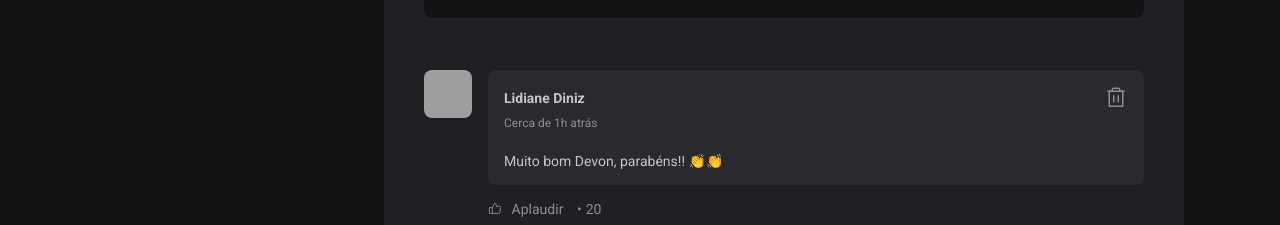
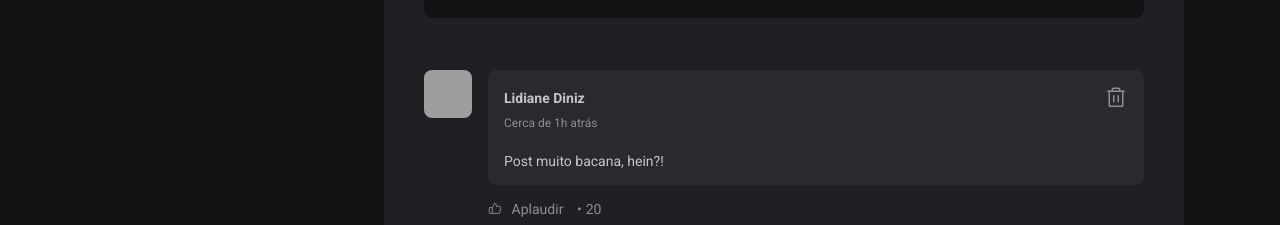
Before and after one commit to LidianeDiniz/Fundamentos_reactjs, a React (Vite) app: page / in a window 1280 px wide. Shown: the part 575-800 px from the top of the page. Built offline with nearby package versions, Linux system fonts and the light colour scheme; grey boxes are pictures that could not be loaded.

Commit message:
Inserindo comentários

```diff
--- a/src/components/Comment.jsx
+++ b/src/components/Comment.jsx
@@ -2,7 +2,7 @@
 import styles from './Comment.module.css';
 import {Avatar} from './Avatar';
 
-export function Comment(){
+export function Comment({content}){
     return(
         <div className={styles.comment}>
            <Avatar hasBorder = {false} src="https://github.com/LidianeDiniz.png"/>
@@ -20,7 +20,7 @@
                     </button>
                 </header>
 
-                <p>Muito bom Devon, parabéns!! 👏👏</p>
+                <p>{content}</p>
             </div>
             <footer>
                 <button>
--- a/src/components/Post.jsx
+++ b/src/components/Post.jsx
@@ -10,8 +10,7 @@
 export function Post({author, publishedAt, content}) {
 
   const [comments, setComments] = useState([
-    1,
-    2,
+   'Post muito bacana, hein?!'
   ])
 
   const publishedDateFormat = format(publishedAt, "d 'de' LLLL 'ás' HH:mm'h'", {locale: ptBr});
@@ -21,7 +20,11 @@
   function handleCreateNewComment(){
     event.preventDefault();
 
-    setComments([...comments, comments.length +1]);
+    const newCommentText = event.target.comment.value
+
+
+    setComments([...comments, newCommentText]);
+    event.target.comment.value ="";
   }
 
   return (
@@ -54,6 +57,7 @@
       <form onSubmit={handleCreateNewComment} className={styles.commentForm}>
         <strong>Deixe seu comentário</strong>
         <textarea
+        name= "comment"
         placeholder="Deixe seu comentário"
         />
 
@@ -64,8 +68,8 @@
       </form>
 
       <div className={styles.commentList}>
-      {comments.map(commen => {
-        return <Comment/>
+      {comments.map(comment => {
+        return <Comment content={comment}/>
       })}
       </div>
     </article>
```
